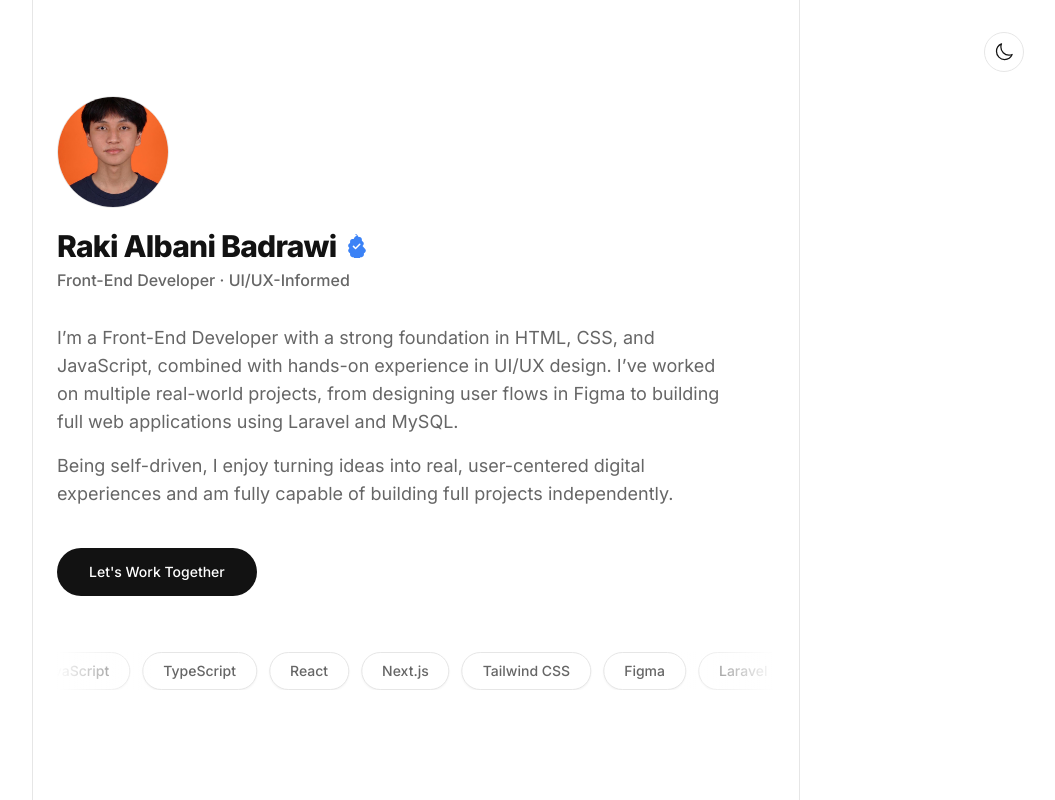
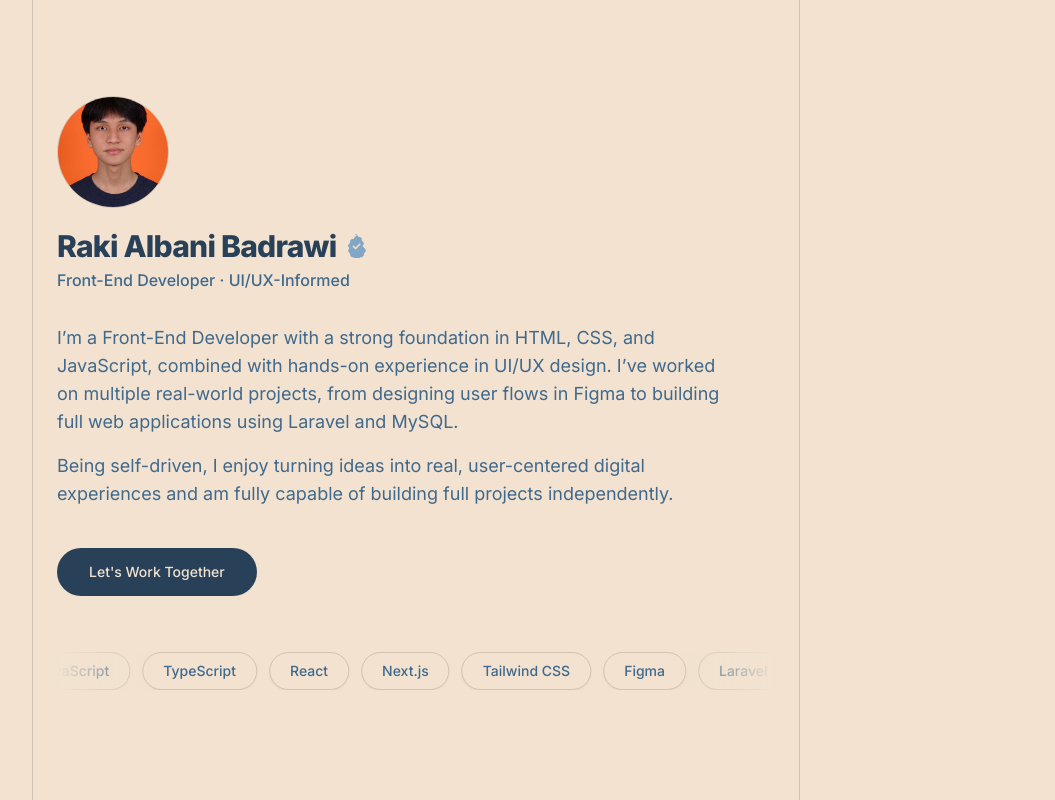
Before and after one commit to RakiAlbaniB/MyPortofolio, a Next.js app: page / in a window 1280 px wide. Shown: the top 800 px of the page, without its empty margins (224-1279 px from the left). Built offline with nearby package versions, Linux system fonts and the light colour scheme.

Commit message:
update theme

```diff
--- a/src/app/globals.css
+++ b/src/app/globals.css
@@ -4,21 +4,12 @@
 
 @layer base {
   :root {
-    --background: 0 0% 100%;
-    --foreground: 0 0% 7%;
-    --muted: 0 0% 96%;
-    --muted-foreground: 0 0% 40%;
-    --border: 0 0% 90%;
-    --card: 0 0% 100%;
-  }
-
-  .dark {
-    --background: 0 0% 7%;
-    --foreground: 0 0% 98%;
-    --muted: 0 0% 15%;
-    --muted-foreground: 0 0% 60%;
-    --border: 0 0% 20%;
-    --card: 0 0% 10%;
+    --background: 33 56% 88%; /* #f3e3d0 */
+    --foreground: 208 38% 25%; /* Darker blue for readability */
+    --muted: 32 24% 76%; /* #d2c4b4 */
+    --muted-foreground: 208 38% 40%;
+    --border: 32 24% 76%; /* #d2c4b4 */
+    --card: 198 44% 76%; /* #aacddc */
   }
 
   html {
--- a/src/app/layout.tsx
+++ b/src/app/layout.tsx
@@ -1,7 +1,6 @@
 import type { Metadata } from "next";
 import { Inter } from "next/font/google";
 import "./globals.css";
-import ThemeToggle from "@/components/ThemeToggle";
 
 const inter = Inter({ subsets: ["latin"] });
 
@@ -16,25 +15,9 @@ export default function RootLayout({
 }: Readonly<{
   children: React.ReactNode;
 }>) {
-  const themeScript = `
-    let theme = window.localStorage.getItem('theme')
-    if (!theme) {
-      theme = window.matchMedia('(prefers-color-scheme: dark)').matches ? 'dark' : 'light'
-    }
-    if (theme === 'dark') {
-      document.documentElement.classList.add('dark')
-    } else {
-      document.documentElement.classList.remove('dark')
-    }
-  `;
-
   return (
     <html lang="en" suppressHydrationWarning>
-      <head>
-        <script dangerouslySetInnerHTML={{ __html: themeScript }} />
-      </head>
       <body className={`${inter.className} antialiased min-h-screen bg-background text-foreground transition-colors duration-300`}>
-        <ThemeToggle />
         <div className="max-w-3xl mx-auto min-h-screen border-y md:border-y-0 md:border-x border-border px-6 py-16 md:py-24">
           {children}
         </div>
--- a/src/components/About.tsx
+++ b/src/components/About.tsx
@@ -15,7 +15,7 @@ export default function About() {
         <div className="space-y-1">
           <div className="flex items-center gap-2">
             <h1 className="text-2xl md:text-3xl font-extrabold tracking-tight">Raki Albani Badrawi</h1>
-            <svg className="w-6 h-6 text-blue-500 flex-shrink-0" viewBox="0 0 24 24" fill="currentColor">
+            <svg className="w-6 h-6 text-[#81a6c6] flex-shrink-0" viewBox="0 0 24 24" fill="currentColor">
               <path d="M11.996 2.001c-1.127 0-2.181.651-2.695 1.68L8.683 4.908l-1.359.183c-1.258.17-2.222 1.258-2.247 2.531l-.013 1.353-1.042.868c-.961.8-1.144 2.196-.407 3.19l.805 1.084-.805 1.085c-.737.993-.554 2.389.407 3.189l1.042.868.013 1.354c.025 1.272.989 2.36 2.247 2.53l1.359.184.618 1.227c.514 1.029 1.568 1.68 2.695 1.68s2.181-.651 2.695-1.68l.618-1.227 1.359-.184c1.258-.17 2.222-1.258 2.247-2.53l.013-1.354 1.042-.868c.961-.8 1.144-2.196.407-3.189L17.52 12l.805-1.085c.737-.994.554-2.39-.407-3.19l-1.042-.868-.013-1.353c-.025-1.273-.989-2.361-2.247-2.531l-1.359-.183-.618-1.227c-.514-1.029-1.568-1.68-2.695-1.68zm3.284 8.783L11.08 14.98a.75.75 0 0 1-1.06 0l-2.08-2.08a.75.75 0 0 1 1.06-1.06l1.55 1.55 3.67-3.67a.75.75 0 1 1 1.06 1.06z" />
             </svg>
           </div>
```
